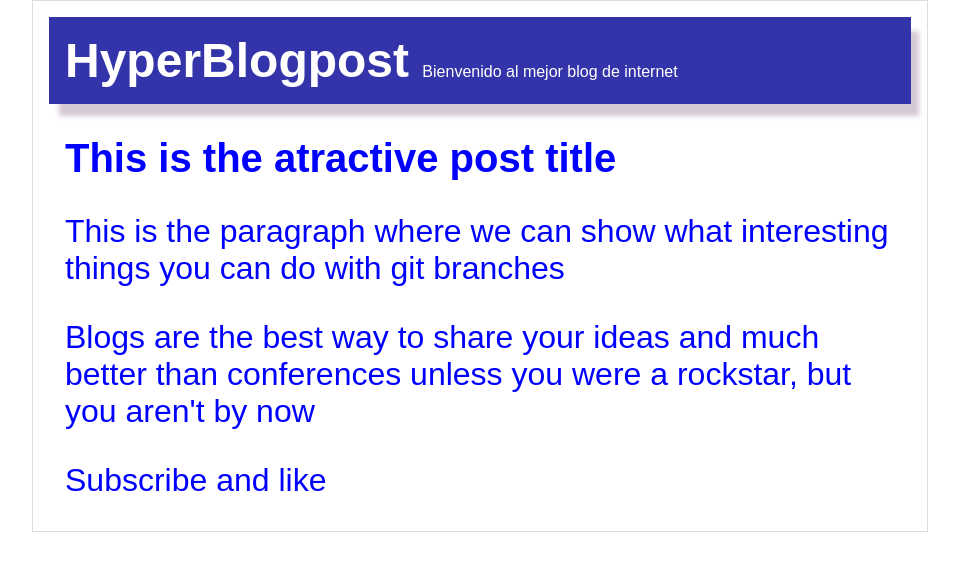
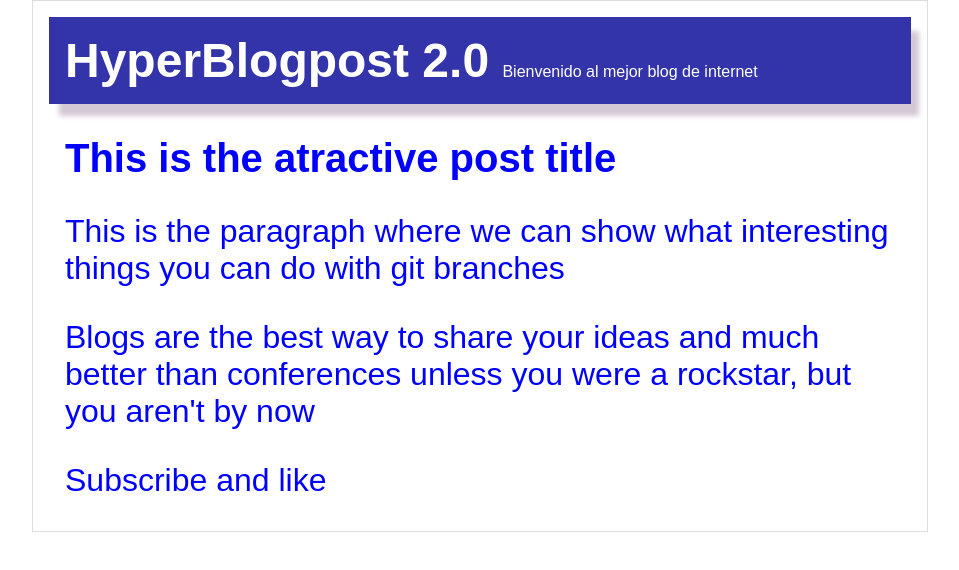
Before and after one commit to ernanvr/myblog, a plain HTML site: page blogpost.html in a window 1280 px wide. Shown: the whole page, without its empty margins (160-1119 px from the left). Drawn offline with Linux system fonts and the light colour scheme.

Commit message:
Nueva version de hyperblog

```diff
--- a/blogpost.html
+++ b/blogpost.html
@@ -9,7 +9,8 @@
   <body>
     <div id="container">
       <div id="cabecera">
-        HyperBlogpost <span id="tagline">Bienvenido al mejor blog de internet</span>
+        HyperBlogpost 2.0
+        <span id="tagline">Bienvenido al mejor blog de internet</span>
       </div>
       <div id="post">
         <h1>This is the atractive post title</h1>
```
